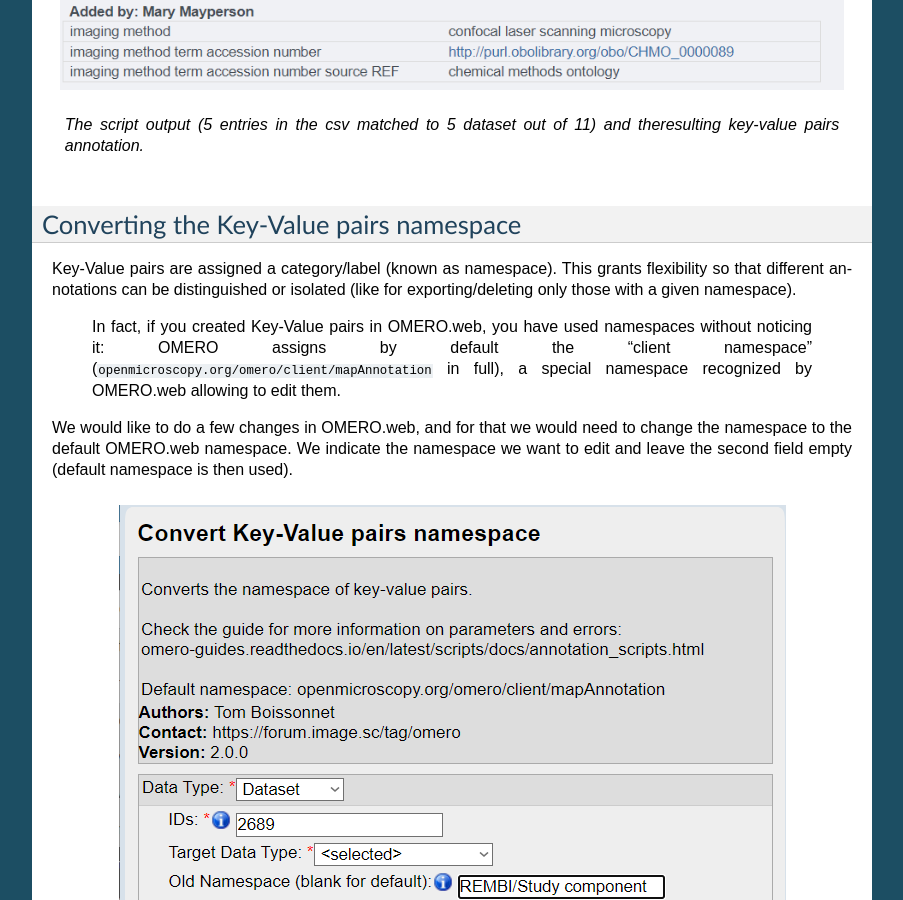
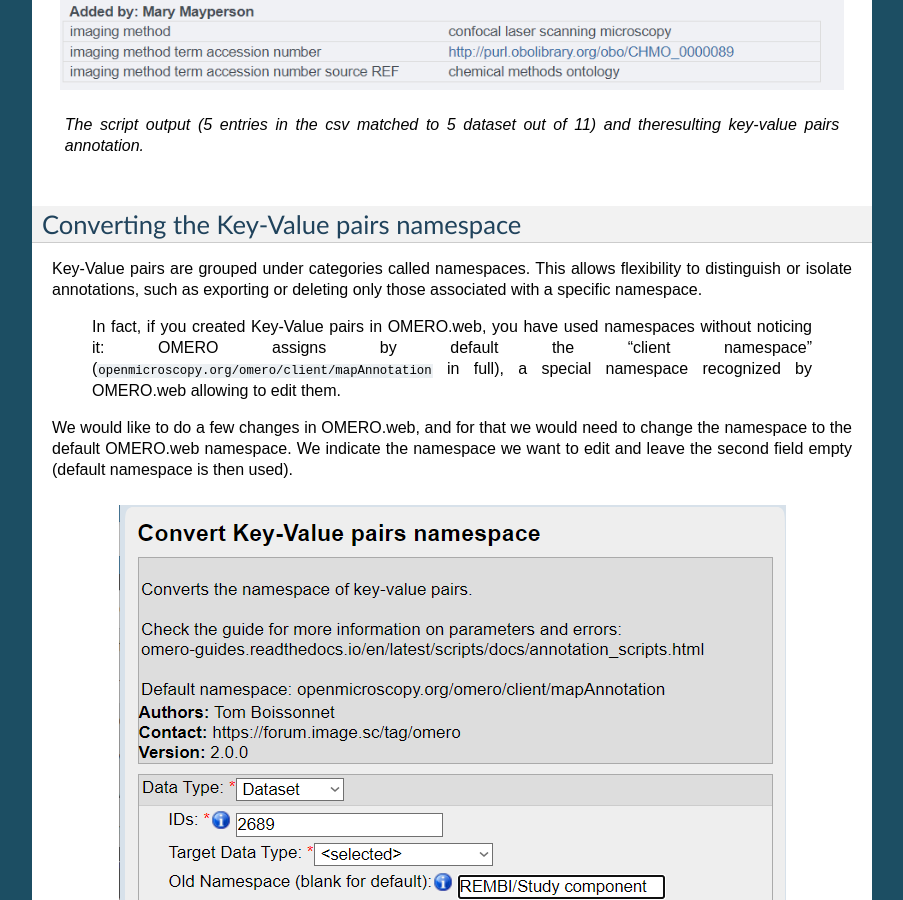
Before and after one commit to ome/omero-guide-scripts, a Sphinx documentation site: the page built from docs/walkthrough.rst, in a window 1280 px wide and 900 px high, scrolled down 5431 px. Shown: the whole window, without its empty margins (198-1101 px from the left). Built offline with Sphinx 7.4.7, drawn with Linux system fonts in a browser that asks for light colours.

Commit message:
added missing change from previous commit

```diff
--- a/docs/walkthrough.rst
+++ b/docs/walkthrough.rst
@@ -132,10 +132,9 @@
 Converting the Key-Value pairs namespace
 ----------------------------------------
 
-Key-Value pairs are assigned a category/label (known as namespace). \
-This grants flexibility so that different annotations can be \
-distinguished or isolated (like for exporting/deleting only those with a given \
-namespace).
+Key-Value pairs are grouped under categories called namespaces. This allows \
+flexibility to distinguish or isolate annotations, such as exporting or deleting \
+only those associated with a specific namespace.
 
    In fact, if you created Key-Value pairs in OMERO.web, you have used \
    namespaces without noticing it: OMERO assigns by default the \
```
